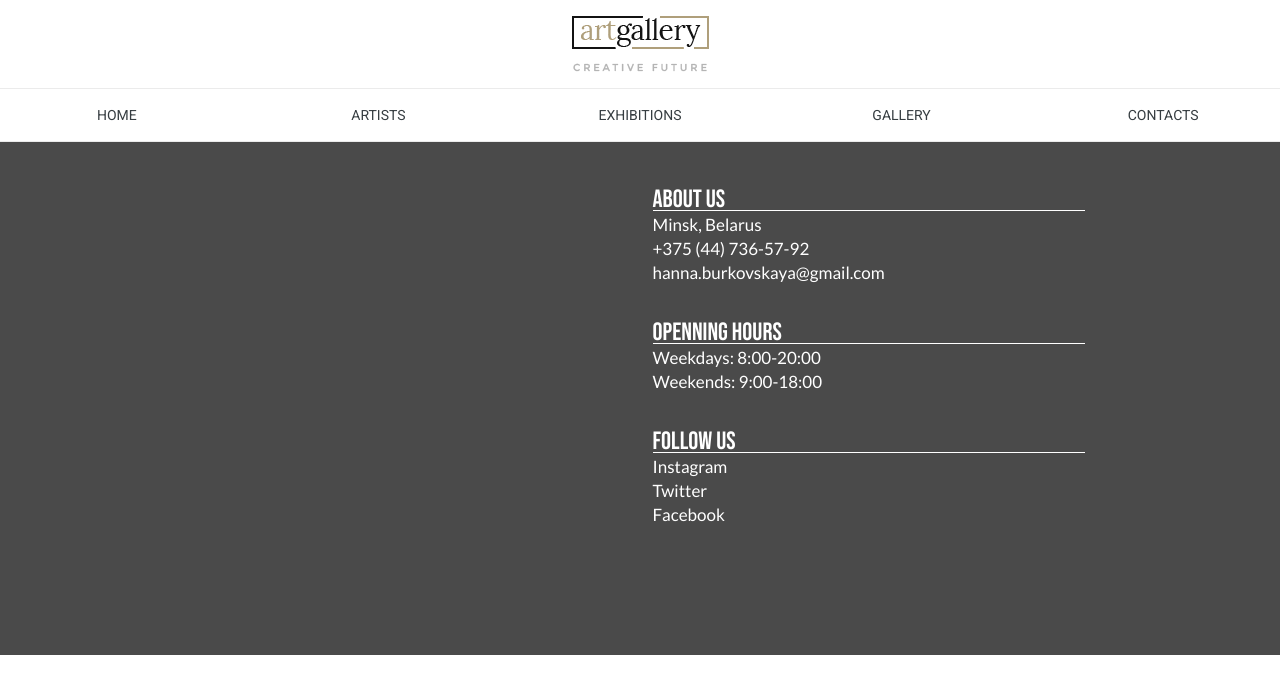
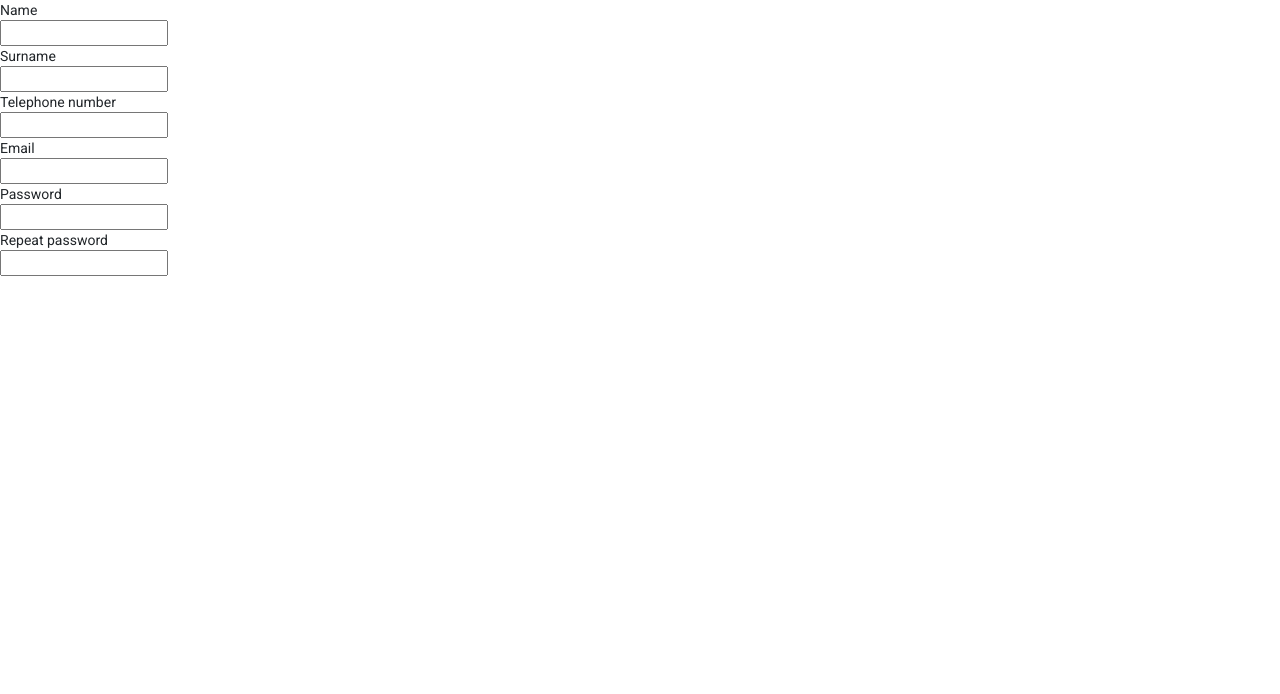
Before and after one commit to BurkovskayaAD/Art-Gallery, an Angular app: page /registration in a window 1280 px wide. Before the commit this address led to /. Shown: the top 694 px of the page. Built offline with nearby package versions, Linux system fonts and the light colour scheme.

Commit message:
Start create registration form

```diff
--- a/src/app/components/header/header-gallery.component.html
+++ b/src/app/components/header/header-gallery.component.html
@@ -1,6 +1,10 @@
 <!--<div class="header-gallery">-->
   <div class="navbar navbar-expend-lg navbar-light py-3" style="background-color: white">
-    <img src="../../../assets/logo.png" alt="logo" class="mx-auto">
+    <img src="../../../assets/logo.png" alt="logo" class="header-logo">
+    <div class="link-block">
+      <a routerLink="/registration" class="header-link">Registration</a>
+      <a routerLink="/authorization" class="header-link">Authorization</a>
+    </div>
   </div>
 
   <div class=" navigation-block row text-center py-3">
--- a/src/app/components/header/header-gallery.component.scss
+++ b/src/app/components/header/header-gallery.component.scss
@@ -16,3 +16,24 @@
   padding: 0;
   margin: 0;
 }
+.navbar{
+  display: flex;
+  justify-content: space-between;
+}
+.header-link{
+  color: #4a4a4a;
+  font-size: 12px;
+  float: right;
+  padding: 5px;
+}
+@media (min-width: 767px) {
+  .header-logo{
+    padding-left: 44%;
+  }
+}
+@media (min-width: 100px) {
+  .header-logo{
+    padding-left: 45%;
+  }
+
+}
--- /dev/null
+++ b/src/app/components/page-registration-form/page-registration-form.component.html
@@ -0,0 +1,51 @@
+<div class="registration-page">
+  <div class="registration-block">
+
+    <form id="regForm" [formGroup]="addNewUser" class="registration-form" novalidate>
+
+      <div class="input-block">Name</div>
+      <input type="text" name="name" formControlName="name">
+
+      <div class="alert alert-danger my-alert" *ngIf="addNewUser.controls['name'].invalid && addNewUser.controls['name'].touched">
+        Please enter your name
+      </div>
+
+      <div class="input-block">Surname</div>
+      <input type="text" name="surname" formControlName="surname">
+
+      <div class="alert alert-danger my-alert" *ngIf="addNewUser.controls['surname'].invalid && addNewUser.controls['surname'].touched">
+        Please enter your surname
+      </div>
+
+      <div class="input-block">Telephone number</div>
+      <input type="text" name="telephone" formControlName="telephone">
+
+      <div class="alert alert-danger my-alert" *ngIf="addNewUser.controls['telephone'].invalid && addNewUser.controls['telephone'].touched">
+        Please enter your telephone number
+      </div>
+
+      <div class="input-block">Email</div>
+      <input type="text" name="email" formControlName="email">
+
+      <div class="alert alert-danger my-alert" *ngIf="addNewUser.controls['email'].invalid && addNewUser.controls['email'].touched">
+        Please enter your email
+      </div>
+
+      <div class="input-block">Password</div>
+      <input type="text" name="password" formControlName="password">
+
+      <div class="alert alert-danger my-alert" *ngIf="addNewUser.controls['password'].invalid && addNewUser.controls['password'].touched">
+        Please enter password
+      </div>
+
+      <div class="input-block">Repeat password</div>
+      <input type="text" name="passwordRepeat" formControlName="passwordRepeat">
+
+      <div class="alert alert-danger my-alert" *ngIf="addNewUser.controls['passwordRepeat'].invalid && addNewUser.controls['passwordRepeat'].touched">
+        Please repeat password
+      </div>
+
+    </form>
+  </div>
+
+</div>
--- /dev/null
+++ b/src/app/components/page-registration-form/page-registration-form.component.scss
@@ -0,0 +1,8 @@
+.registration-page{
+  width: 100%;
+  height: 100%;
+  background-color: white;
+  position: absolute;
+  top: 0;
+  z-index: 2000;
+}
--- /dev/null
+++ b/src/app/components/page-registration-form/page-registration-form.component.ts
@@ -0,0 +1,30 @@
+import {Component, OnInit, Output} from '@angular/core';
+import {EventEmitter} from '@angular/core';
+import {FormBuilder, Validators} from '@angular/forms';
+
+@Component({
+  selector: 'app-page-registration-form',
+  templateUrl: './page-registration-form.component.html',
+  styleUrls: ['./page-registration-form.component.scss']
+})
+export class PageRegistrationFormComponent implements OnInit {
+
+  constructor(private fb: FormBuilder) {
+  }
+
+  addNewUser = this.fb.group({
+    name: ['', Validators.required],
+    surname: ['', Validators.required],
+    telephone: ['', Validators.required],
+    email: ['', Validators.required],
+    password: ['', Validators.required],
+    passwordRepeat: ['', Validators.required]
+  });
+
+  @Output() addNewOutput = new EventEmitter();
+
+
+  ngOnInit(): void {
+  }
+
+}
--- /dev/null
+++ b/src/app/components/page-registration/page-registration.component.html
@@ -0,0 +1 @@
+<app-page-registration-form></app-page-registration-form>
--- /dev/null
+++ b/src/app/components/page-registration/page-registration.component.ts
@@ -0,0 +1,15 @@
+import { Component, OnInit } from '@angular/core';
+
+@Component({
+  selector: 'app-page-registration',
+  templateUrl: './page-registration.component.html',
+  styleUrls: ['./page-registration.component.scss']
+})
+export class PageRegistrationComponent implements OnInit {
+
+  constructor() { }
+
+  ngOnInit(): void {
+  }
+
+}
```
Also changed, not shown: src/app/app.module.ts (+10 -3 lines), src/app/components/page-registration/page-registration.component.scss (added), 2 other files (tests, documents, lock files or other folders).
